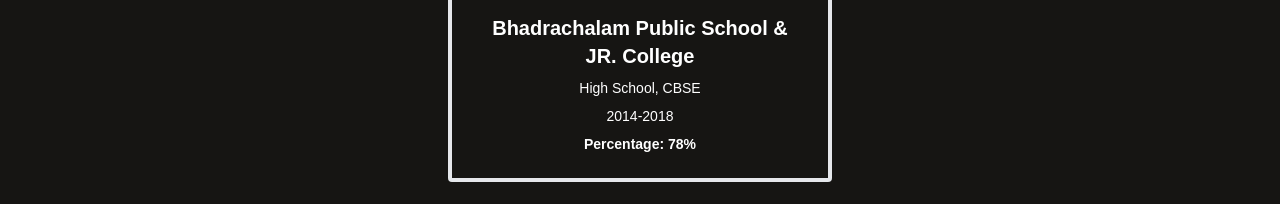
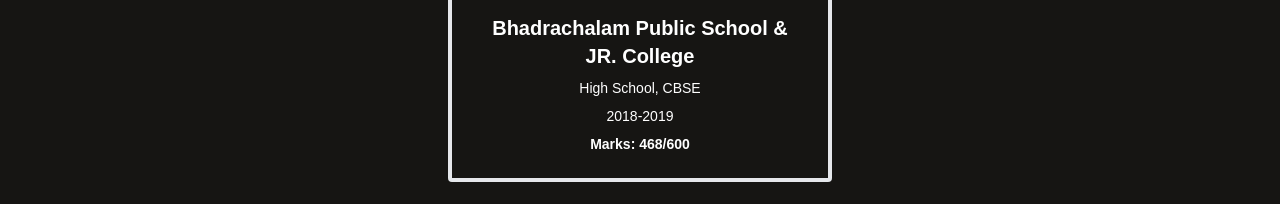
Before and after one commit to saiganesh1976/Portfolio_sai, a React (Vite) app: page / in a window 1280 px wide. Shown: the part 2396-2600 px from the top of the page. Built offline with nearby package versions, Linux system fonts and the light colour scheme.

Commit message:
Update Education.jsx

```diff
--- a/src/Components/Education/Education.jsx
+++ b/src/Components/Education/Education.jsx
@@ -54,8 +54,8 @@
             <div className="font-semibold text-xl mb-2 text-center">
               <h1>Bhadrachalam Public School & JR. College</h1>
               <p className="text-sm m-2 font-light">High School, CBSE</p>
-              <p className="text-sm m-2 font-medium">2014-2018</p>
-              <p className="text-sm">Percentage: 78%</p>
+              <p className="text-sm m-2 font-medium">2018-2019</p>
+              <p className="text-sm">Marks: 468/600</p>
             </div>
           </div>
         </div>
```
